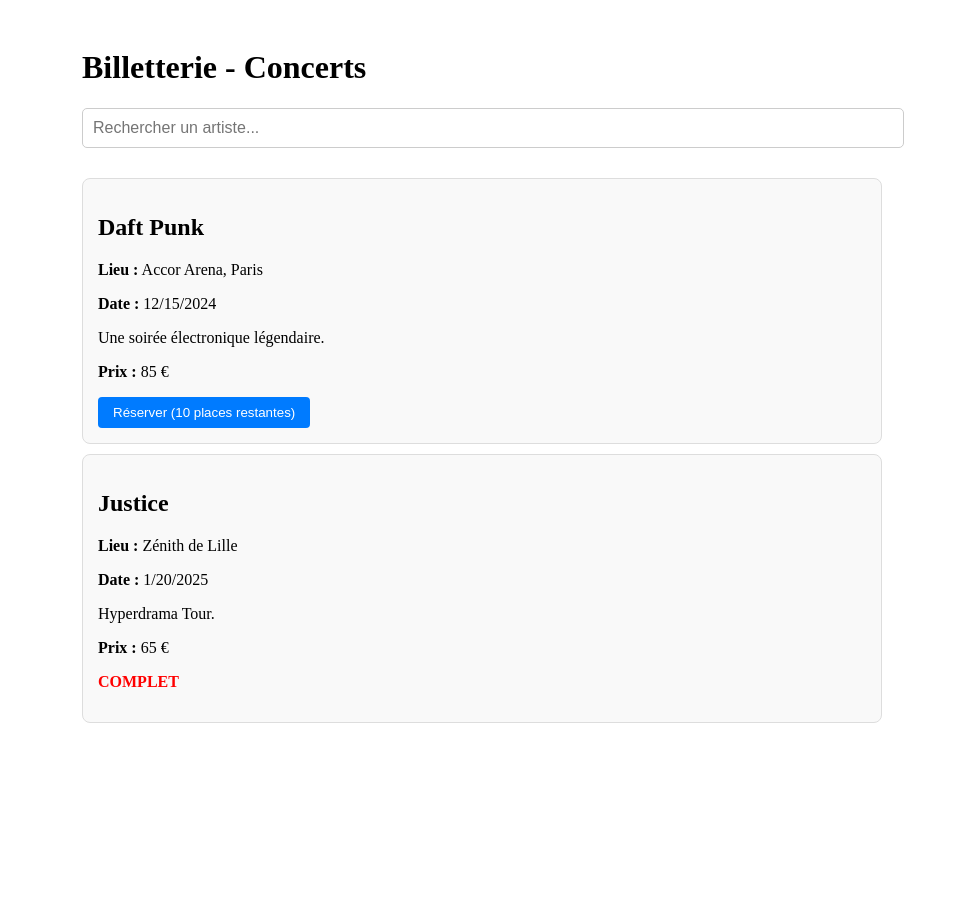
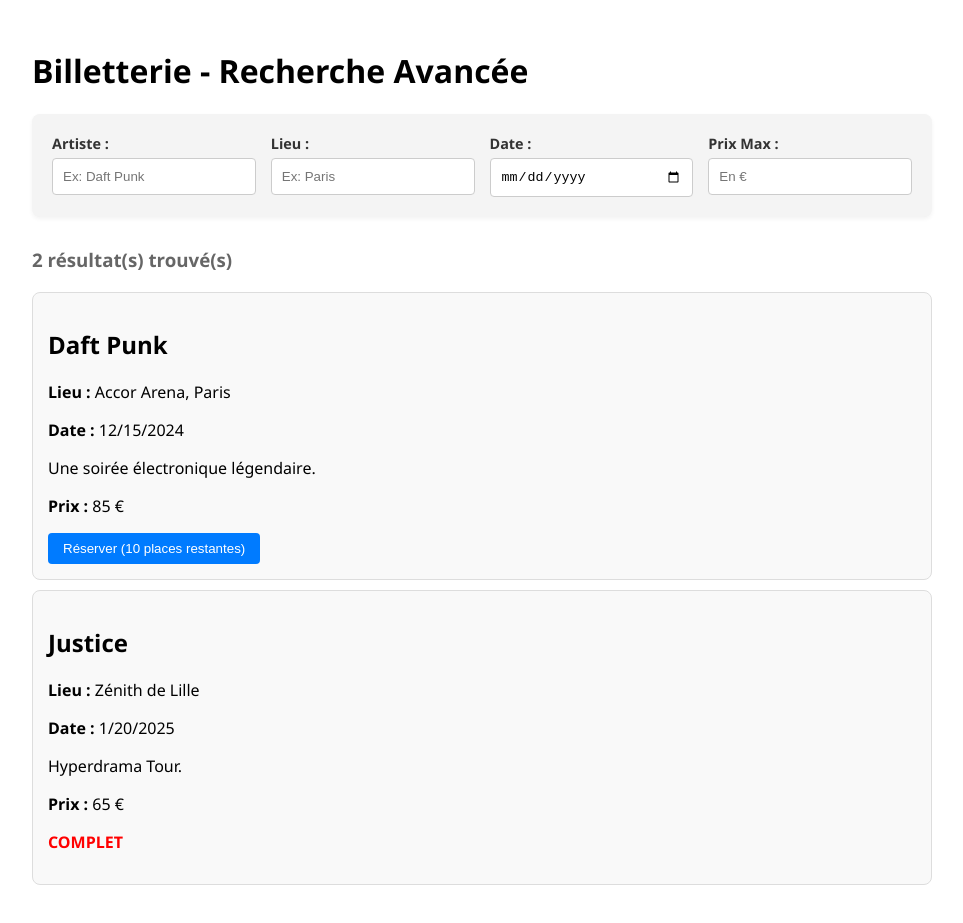
Before and after one commit to Thomas7520/e4a-projet-billetterie, a React (Vite) app: page / in a window 1280 px wide. Shown: the whole page, without its empty margins (158-1121 px from the left). Before the commit the page ends 800 px from the top, so only its background shows below. Built offline with nearby package versions, Linux system fonts and the light colour scheme.

Commit message:
feat: ajout de suggestions automatiques pour les champs artiste et lieu et style: externalisation du CSS de la page d'accueil

```diff
--- /dev/null
+++ b/src/pages/Home.css
@@ -0,0 +1,80 @@
+.home-container {
+  padding: 20px;
+  max-width: 900px;
+  margin: 0 auto;
+  font-family: 'Segoe UI', Tahoma, Geneva, Verdana, sans-serif;
+}
+
+.filter-panel {
+  display: grid;
+  grid-template-columns: repeat(auto-fit, minmax(200px, 1fr));
+  gap: 15px;
+  background-color: #f4f4f4;
+  padding: 20px;
+  border-radius: 8px;
+  margin-bottom: 30px;
+  box-shadow: 0 2px 4px rgba(0,0,0,0.05);
+}
+
+.filter-group {
+  position: relative;
+  display: flex;
+  flex-direction: column;
+}
+
+.filter-group label {
+  font-weight: bold;
+  margin-bottom: 5px;
+  font-size: 0.9rem;
+  color: #333;
+}
+
+.input-field {
+  width: 100%;
+  padding: 10px;
+  border-radius: 4px;
+  border: 1px solid #ccc;
+  box-sizing: border-box;
+  transition: border-color 0.2s;
+}
+
+.input-field:focus {
+  border-color: #007bff;
+  outline: none;
+}
+
+.suggestion-list {
+  position: absolute;
+  top: 100%;
+  left: 0;
+  z-index: 10;
+  width: 100%;
+  background: white;
+  border: 1px solid #ddd;
+  list-style: none;
+  padding: 0;
+  margin: 0;
+  border-radius: 0 0 4px 4px;
+  box-shadow: 0 4px 12px rgba(0,0,0,0.15);
+}
+
+.suggestion-item {
+  padding: 10px;
+  cursor: pointer;
+  border-bottom: 1px solid #eee;
+  font-size: 0.9rem;
+}
+
+.suggestion-item:last-child {
+  border-bottom: none;
+}
+
+.suggestion-item:hover {
+  background-color: #f0f7ff;
+  color: #007bff;
+}
+
+.concert-count {
+  margin-bottom: 20px;
+  color: #666;
+}
--- a/src/pages/Home.jsx
+++ b/src/pages/Home.jsx
@@ -1,38 +1,98 @@
 import { useState } from 'react';
 import { CONCERTS } from '../data/concerts';
 import ConcertCard from '../components/ConcertCard';
+import './Home.css'; // Importation du CSS
 
 function Home() {
-  const [searchTerm, setSearchTerm] = useState("");
+  const [filters, setFilters] = useState({ artiste: "", lieu: "", date: "", prixMax: "" });
+  const [showSuggestions, setShowSuggestions] = useState({ artiste: false, lieu: false });
 
-  // Logique de filtrage (mentionnée dans ton document de validation)
-  const filteredConcerts = CONCERTS.filter(concert =>
-    concert.artiste.toLowerCase().includes(searchTerm.toLowerCase())
-  );
+  const handleChange = (e) => {
+    const { name, value } = e.target;
+    setFilters(prev => ({ ...prev, [name]: value }));
+    setShowSuggestions(prev => ({ ...prev, [name]: true }));
+  };
+
+  const selectSuggestion = (name, value) => {
+    setFilters(prev => ({ ...prev, [name]: value }));
+    setShowSuggestions(prev => ({ ...prev, [name]: false }));
+  };
+
+  const getSuggestions = (field) => {
+    if (!filters[field]) return [];
+    const allValues = CONCERTS.map(c => c[field]);
+    const uniqueValues = [...new Set(allValues)];
+    return uniqueValues
+      .filter(v => v.toLowerCase().includes(filters[field].toLowerCase()) && v.toLowerCase() !== filters[field].toLowerCase())
+      .slice(0, 5);
+  };
+
+  const filteredConcerts = CONCERTS.filter(concert => {
+    return concert.artiste.toLowerCase().includes(filters.artiste.toLowerCase()) &&
+           concert.lieu.toLowerCase().includes(filters.lieu.toLowerCase()) &&
+           (filters.date === "" || concert.date === filters.date) &&
+           (filters.prixMax === "" || concert.prixBase <= parseFloat(filters.prixMax));
+  });
 
   return (
-    <div style={{ padding: '20px', maxWidth: '800px', margin: '0 auto' }}>
-      <h1>Billetterie - Concerts</h1>
+    <div className="home-container">
+      <h1>Billetterie - Recherche Avancée</h1>
 
-      {/* Zone de recherche */}
-      <div style={{ marginBottom: '30px' }}>
-        <input
-          type="text"
-          placeholder="Rechercher un artiste..."
-          value={searchTerm}
-          onChange={(e) => setSearchTerm(e.target.value)}
-          style={{ width: '100%', padding: '10px', fontSize: '16px', borderRadius: '5px', border: '1px solid #ccc' }}
-        />
+      <div className="filter-panel">
+        <div className="filter-group">
+          <label>Artiste :</label>
+          <input
+            type="text"
+            name="artiste"
+            value={filters.artiste}
+            onChange={handleChange}
+            onBlur={() => setTimeout(() => setShowSuggestions(prev => ({...prev, artiste: false})), 200)}
+            className="input-field"
+            placeholder="Ex: Daft Punk"
+          />
+          {showSuggestions.artiste && getSuggestions('artiste').length > 0 && (
+            <ul className="suggestion-list">
+              {getSuggestions('artiste').map(s => (
+                <li key={s} onClick={() => selectSuggestion('artiste', s)} className="suggestion-item">{s}</li>
+              ))}
+            </ul>
+          )}
+        </div>
+
+        <div className="filter-group">
+          <label>Lieu :</label>
+          <input
+            type="text"
+            name="lieu"
+            value={filters.lieu}
+            onChange={handleChange}
+            onBlur={() => setTimeout(() => setShowSuggestions(prev => ({...prev, lieu: false})), 200)}
+            className="input-field"
+            placeholder="Ex: Paris"
+          />
+          {showSuggestions.lieu && getSuggestions('lieu').length > 0 && (
+            <ul className="suggestion-list">
+              {getSuggestions('lieu').map(s => (
+                <li key={s} onClick={() => selectSuggestion('lieu', s)} className="suggestion-item">{s}</li>
+              ))}
+            </ul>
+          )}
+        </div>
+
+        <div className="filter-group">
+          <label>Date :</label>
+          <input type="date" name="date" value={filters.date} onChange={handleChange} className="input-field" />
+        </div>
+
+        <div className="filter-group">
+          <label>Prix Max :</label>
+          <input type="number" name="prixMax" value={filters.prixMax} onChange={handleChange} className="input-field" placeholder="En €" />
+        </div>
       </div>
 
       <div className="concert-list">
-        {filteredConcerts.length > 0 ? (
-          filteredConcerts.map(concert => (
-            <ConcertCard key={concert.id} concert={concert} />
-          ))
-        ) : (
-          <p>Aucun concert trouvé pour "{searchTerm}"</p>
-        )}
+        <h3 className="concert-count">{filteredConcerts.length} résultat(s) trouvé(s)</h3>
+        {filteredConcerts.map(concert => <ConcertCard key={concert.id} concert={concert} />)}
       </div>
     </div>
   );
```
